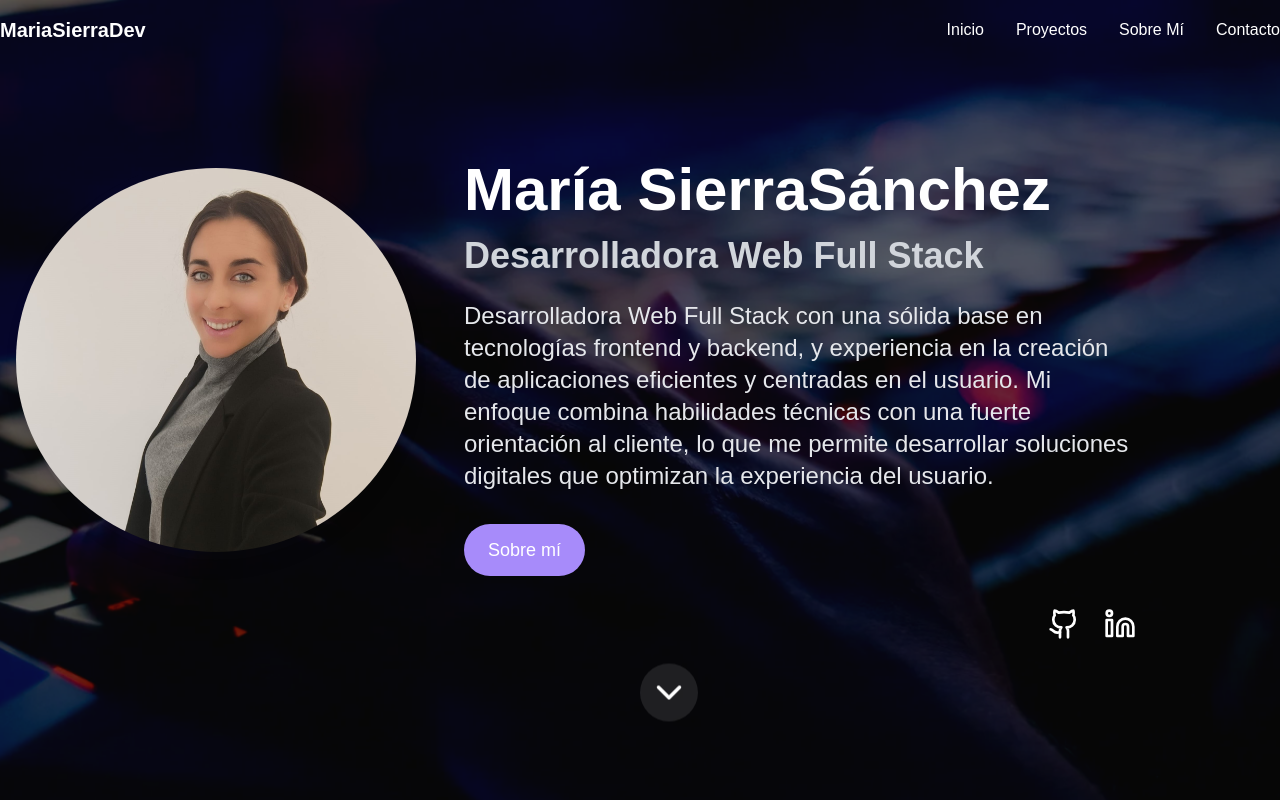
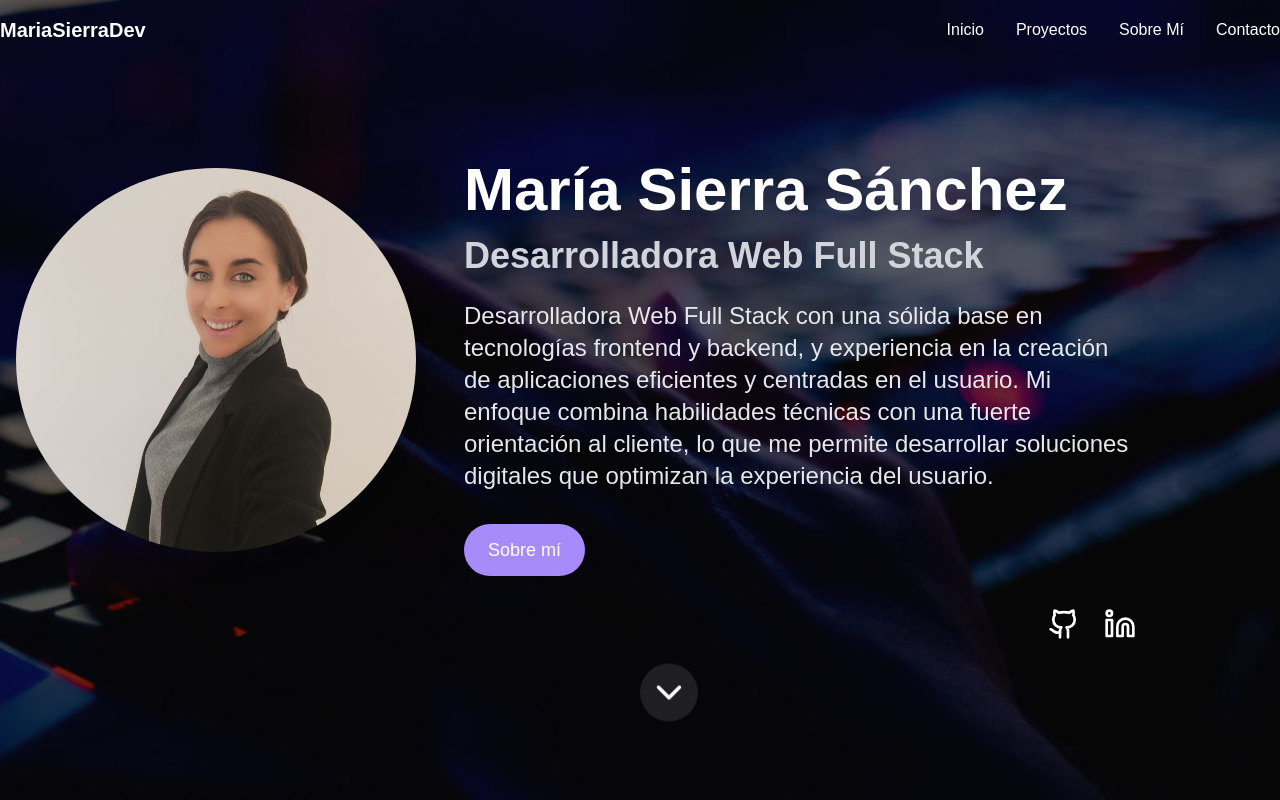
Before and after one commit to SierraMa1/SierraMa1.github.io, a Next.js app: page / in a window 1280 px wide. Shown: the top 800 px of the page. Built offline with nearby package versions, Linux system fonts and the light colour scheme.

Commit message:
featuresnew

```diff
--- a/src/app/components/Header.jsx
+++ b/src/app/components/Header.jsx
@@ -10,7 +10,7 @@ export default function Home() {
   const [isMenuOpen, setIsMenuOpen] = useState(false);
   const [scrolled, setScrolled] = useState(false);
   const [visibleWords, setVisibleWords] = useState([]);
-  const words = ['Sierra', ` `, 'Sánchez'];
+  const words = ['Sierra ', ' ', 'Sánchez'];
 
   useEffect(() => {
     const handleScroll = () => {
@@ -66,9 +66,9 @@ export default function Home() {
             <div className="max-w-full md:max-w-2xl text-center md:text-left">
               <h1 className="text-3xl sm:text-4xl md:text-5xl lg:text-6xl font-bold mb-4">
                 María {visibleWords.map((word, index) => (
-                  <span key={index} className="inline-block transition-opacity duration-600">
+                  <span key={index} className="transition-opacity duration-600">
                     {word}
-                    {index < visibleWords.length - 1 && ' '}
+                    {index < visibleWords.length - 1}
                   </span>
                 ))}
               </h1>
```
